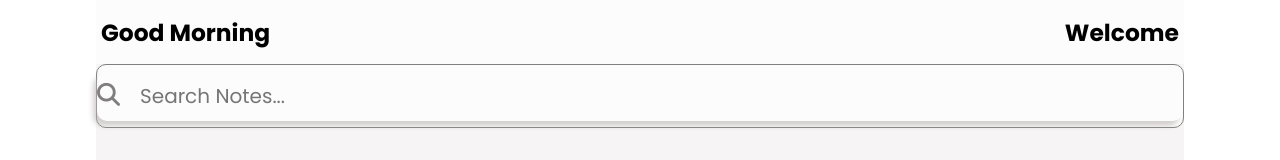
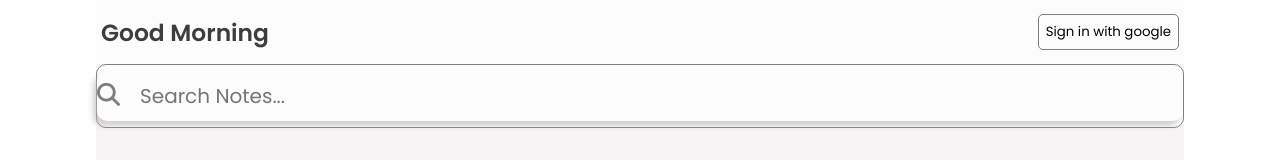
Before and after one commit to uduma-sonia/React-Notepad, a React (Create React App) app: page / in a window 1280 px wide. Shown: the top 160 px of the page. Built offline with nearby package versions, Linux system fonts and the light colour scheme; no server answers; the database is empty.

Commit message:
Authenticate users with firebase

```diff
--- a/package.json
+++ b/package.json
@@ -9,6 +9,7 @@
     "firebase": "^8.7.1",
     "react": "^17.0.2",
     "react-dom": "^17.0.2",
+    "react-router-dom": "^5.2.0",
     "react-scripts": "4.0.3",
     "web-vitals": "^1.1.2"
   },
--- a/src/components/Navbar.js
+++ b/src/components/Navbar.js
@@ -1,16 +1,120 @@
-import React from "react";
+import React, { useState, useEffect } from "react";
+import { firebase } from "../config/config";
 
 const Navbar = () => {
+  const [time, setTime] = useState("");
+  const [isLoggedin, setIsLoggedIn] = useState(false);
+  const [isLoggedOut, setIsLoggedOut] = useState(false);
+  const [name, setName] = useState("");
+  const [photo, setPhoto] = useState("");
+
+  //SET TIME
+  const renderTime = () => {
+    let date = new Date();
+    let hours = date.getHours();
+
+    if (hours >= 1 && hours < 12) {
+      {
+        setTime("Good Morning");
+      }
+    } else if (hours >= 12 && hours < 17) {
+      {
+        setTime("Good Afternoon");
+      }
+    } else {
+      {
+        setTime("Good Evening");
+      }
+    }
+  };
+
+  //AUTHENTICATE USERS
+  const handleSignIn = () => {
+    var provider = new firebase.auth.GoogleAuthProvider();
+
+    firebase
+      .auth()
+      .signInWithPopup(provider)
+      .then((result) => {
+        /** @type {firebase.auth.OAuthCredential} */
+        var credential = result.credential;
+
+        // This gives you a Google Access Token. You can use it to access the Google API.
+        var token = credential.accessToken;
+        // The signed-in user info.
+        var user = result.user;
+
+        // ...
+      })
+      .catch((error) => {
+        console.log(error);
+      });
+  };
+
+  //LOG OUT
+  const handleLogout = () => {
+    firebase
+      .auth()
+      .signOut()
+      .then(() => {
+        // Sign-out successful.
+        console.log("signed out");
+        setIsLoggedOut(true);
+      })
+      .catch((error) => {
+        // An error happened.
+      });
+  };
+
+  useEffect(() => {
+    renderTime();
+
+    firebase.auth().onAuthStateChanged((user) => {
+      if (user) {
+        var uid = user.uid;
+        setIsLoggedIn(true);
+        setName(user.displayName);
+        setPhoto(user.photoURL);
+      } else {
+        console.log("no user signed in");
+      }
+    });
+  }, []);
+
   return (
     <div>
       <div className="nav">
         <div>
-          <h3>Good Morning</h3>
+          <h3>{time}</h3>
         </div>
+        {isLoggedin === false ? (
+          <div>
+            <button className="sign-in" onClick={handleSignIn}>
+              Sign in with google
+            </button>
+          </div>
+        ) : (
+          <>
+            <div>
+              {isLoggedOut === true ? (
+                <button className="sign-in" onClick={handleSignIn}>
+                  Sign in with google
+                </button>
+              ) : (
+                <>
+                  <img src={photo} />
+                  <button className="sign-in" id="name-display">
+                    Hello {name}
+                  </button>
 
-        <div>
-          <h3>Welcome</h3>
-        </div>
+                  <button className="sign-out" onClick={handleLogout}>
+                    Log out
+                  </button>
+                </>
+              )}
+            </div>
+          </>
+        )}
       </div>
     </div>
   );
--- a/src/config/config.js
+++ b/src/config/config.js
@@ -1,4 +1,5 @@
-import firebase from "firebase/app";
+import firebase from "firebase";
+// import firebase from "firebase";
 import "firebase/auth";
 import "firebase/database";
 import "firebase/firestore";
@@ -16,8 +17,8 @@ const firebaseConfig = {
 
 firebase.initializeApp(firebaseConfig);
 
-const auth = firebase.auth();
+// const auth = firebase.auth();
 const db = firebase.firestore();
 const storage = firebase.storage();
 
-export { auth, db, storage };
+export { firebase, db, storage };
--- a/src/css/Style.css
+++ b/src/css/Style.css
@@ -2,12 +2,41 @@
   width: 100%;
   height: 8vh;
   font-size: 20px;
-  font-weight: 100;
   background-color: rgba(255, 255, 255, 0.76);
   padding: 0px 5px;
   display: flex;
   justify-content: space-between;
   align-items: center;
+}
+
+.nav h3 {
+  color: #3d3d3d;
+  font-weight: 600;
+}
+
+.sign-in,
+.sign-out {
+  background-color: transparent;
+  padding: 7px;
+  border: 1px solid grey;
+  border-radius: 5px;
+  outline: none;
+  cursor: pointer;
+}
+
+.sign-out {
+  margin-left: 10px;
+}
+
+#name-display {
+  border: none;
+}
+
+img {
+  width: 30px;
+  height: 30px;
+  border-radius: 50%;
+  transform: translateY(10px);
 }
 
 .search-container {
```
Also changed, not shown: 1 other file (tests, documents, lock files or other folders).
